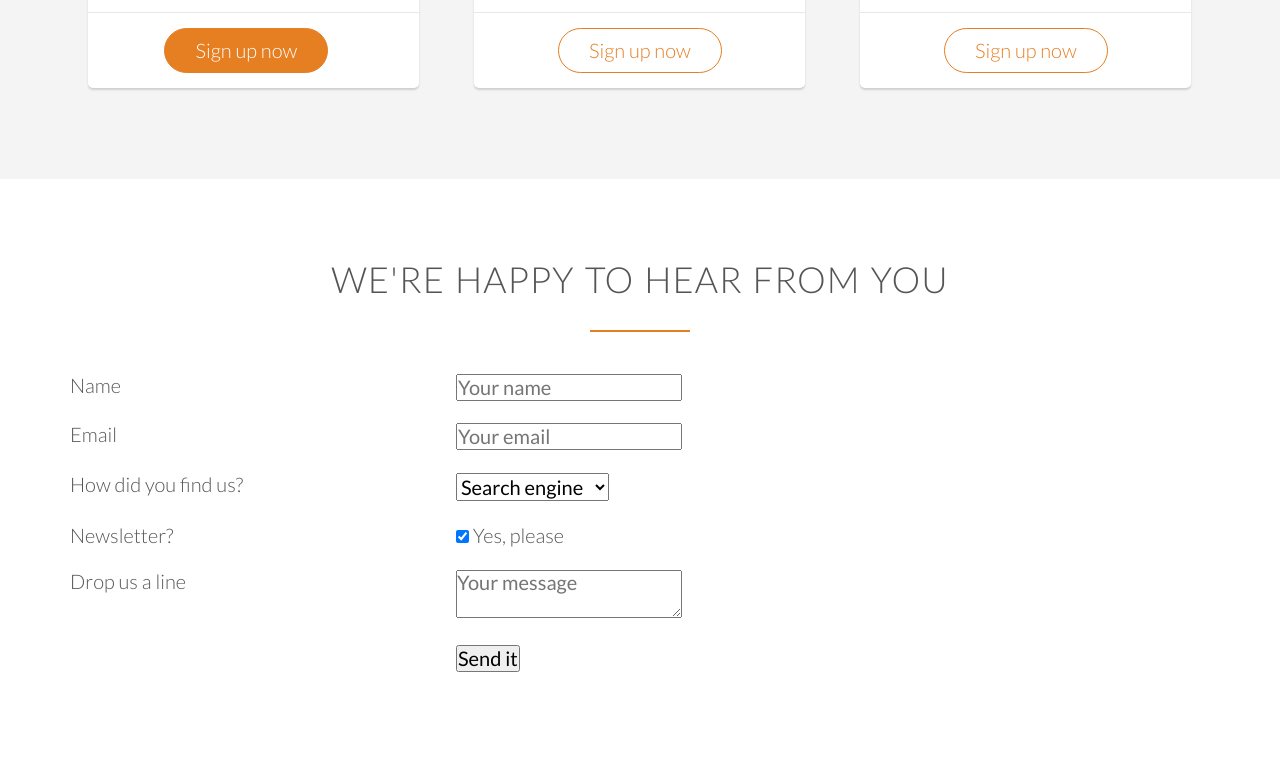
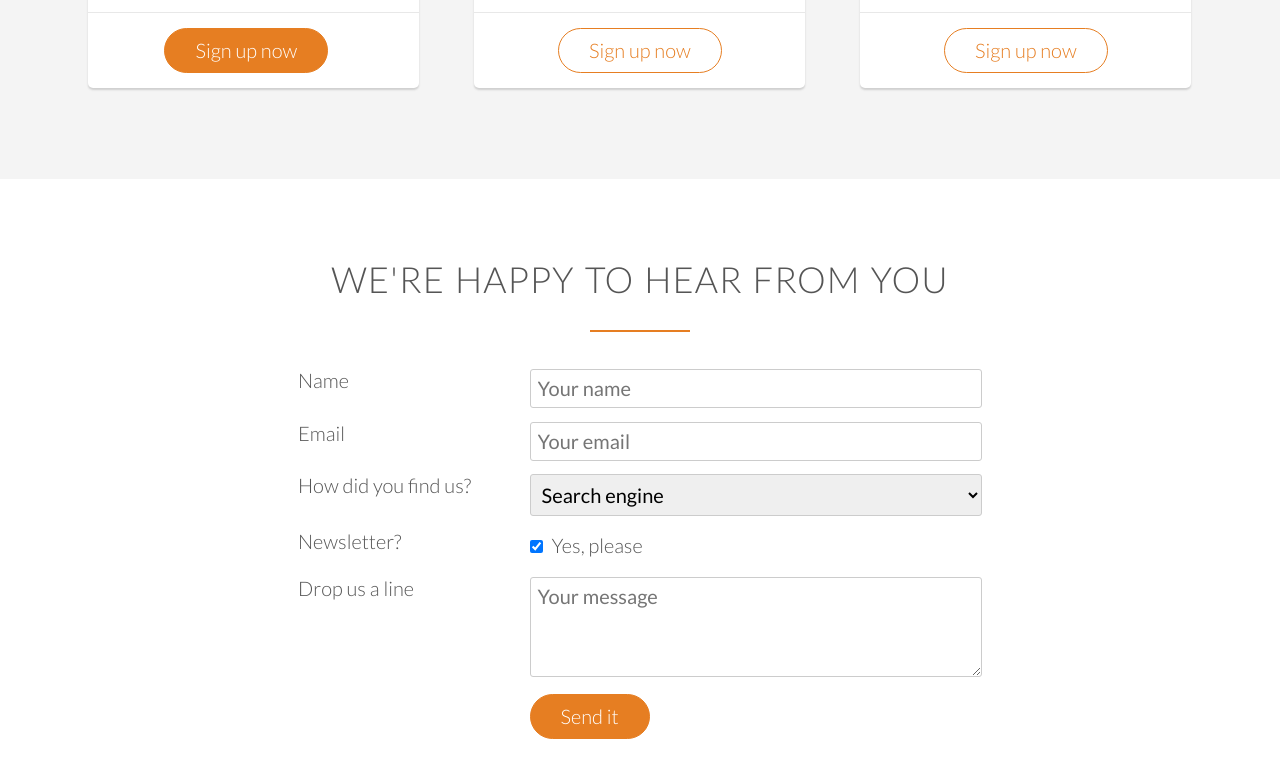
Before and after one commit to chanalisa/omnifood, a plain HTML site: page index.html in a window 1280 px wide. Shown: the part 4436-5214 px from the top of the page. Drawn offline with Linux system fonts and the light colour scheme; files whose address does not match are found by name.

Commit message:
completed contact form part 2

```diff
--- a/resources/css/style.css
+++ b/resources/css/style.css
@@ -147,7 +147,8 @@ a:active {
 /* ------- BUTTONS ------- */
 
 .btn:link,
-.btn:visited {
+.btn:visited,
+input[type="submit"] {
   display: inline-block;
   padding: 10px 30px;
   font-weight: 300;
@@ -157,7 +158,8 @@ a:active {
 }
 
 .btn-full:link,
-.btn-full:visited {
+.btn-full:visited,
+input[type="submit"] {
   background-color: #e67e22;
   border: 1px solid #e67e22;
   color: #fff;
@@ -171,7 +173,9 @@ a:active {
 }
 
 .btn:hover,
-.btn:active {
+.btn:active,
+input[type="submit"]:hover,
+input[type="submit"]:active {
   background-color: #cf6d17;
 }
 
@@ -456,3 +460,34 @@ cite img {
 .plan-box ul li {
   padding: 5px 0;
 }
+
+/* ---------------------------------------- */
+/* FORM */
+/* ---------------------------------------- */
+
+.contact-form {
+  width: 60%;
+  margin: 0 auto;
+}
+
+input[type="text"],
+input[type="email"],
+select,
+textarea {
+  width: 100%;
+  padding: 7px;
+  border-radius: 3px;
+  border: 1px solid #ccc;
+}
+
+textarea {
+  height: 100px;
+}
+
+input[type="checkbox"] {
+  margin: 10px 5px 10px 0;
+}
+
+*:focus {
+  outline: none;
+}
```
